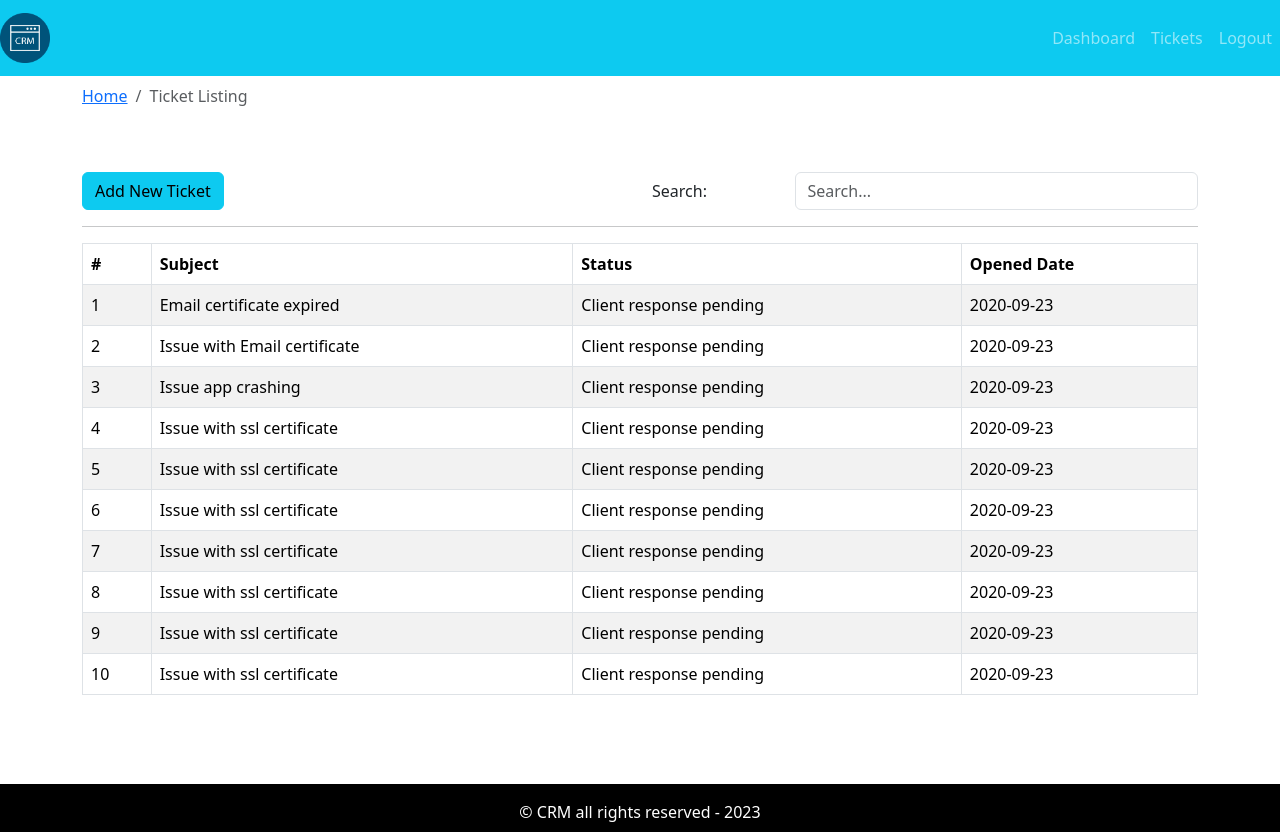
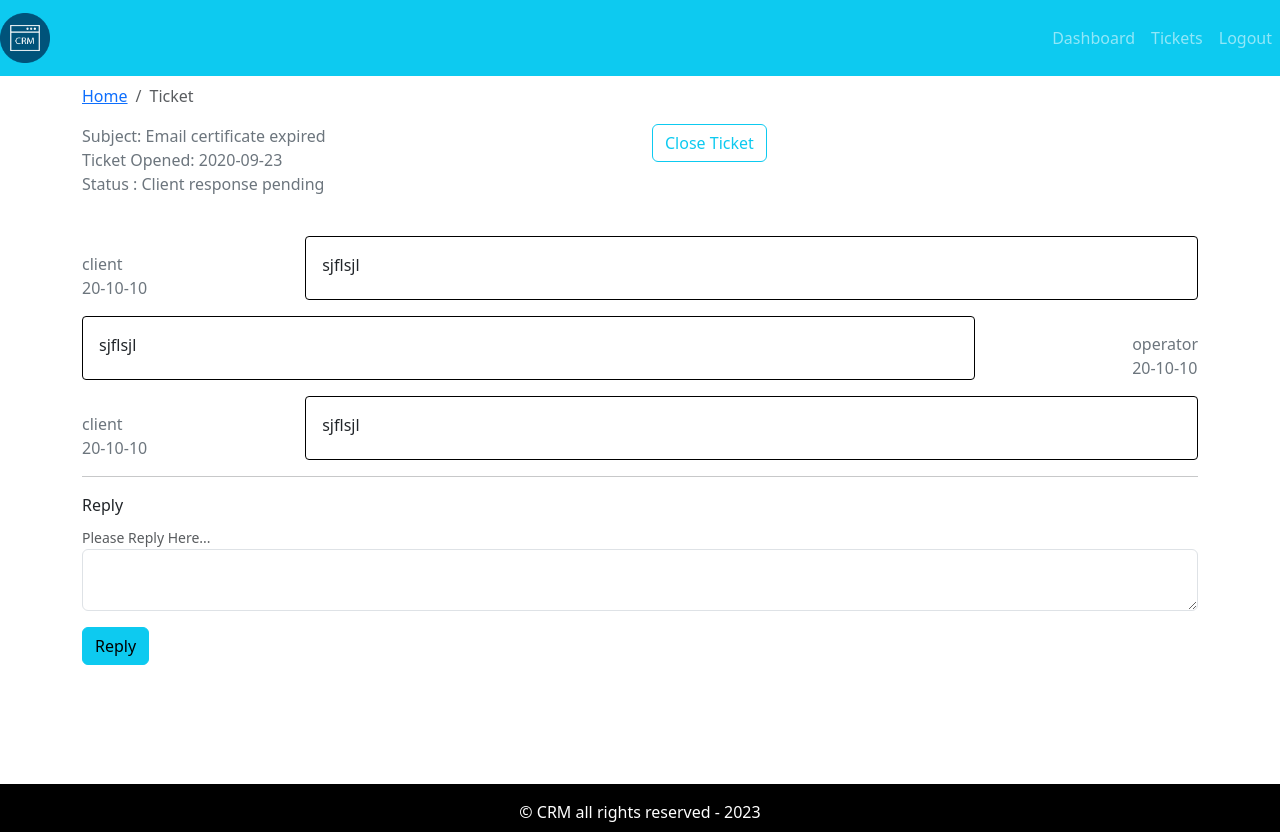
Before and after one commit to Rushabh1105/CRM-App-FrontEnd, a React (Create React App) app: page / in a window 1280 px wide. Built offline with nearby package versions, Linux system fonts and the light colour scheme.

Commit message:
added ticket ui page

```diff
--- a/src/App.js
+++ b/src/App.js
@@ -4,6 +4,7 @@ import DefaultLayout from './Layout/DefaultLayout';
 // import Dashboard from './Page/Dashboard/Dashboard.Page';
 import AddTicket from "./Page/NewTicket/AddTicket.Page";
 import TicketListing from './Page/Ticket-Listing/TicketListing.Page';
+import Ticket from './Page/Ticket/Ticket.Page';
 
 function App() {
   return (
@@ -13,7 +14,8 @@ function App() {
       <DefaultLayout>
         {/* <Dashboard/>     */}
         {/* <AddTicket/> */}
-        <TicketListing/>
+        {/* <TicketListing/> */}
+        <Ticket />
       </DefaultLayout>
     </div>
   );
--- /dev/null
+++ b/src/Component/MessageHistory/MessageHistory.Component.js
@@ -0,0 +1,26 @@
+import React from 'react';
+import PropTypes from 'prop-types';
+import './MessageHistory.css'
+
+function MessageHistory({msg}) {
+    if( !msg ){
+        return null;
+    }
+  return (
+        msg.map( (row, i) => (
+            <div key={i} className='message-history mt-3'>
+                <div className='send font-weight-bold text-secondary mt-3'>
+                    <div className='sender'> {row.messageBy} </div>
+                    <div className='date'>{ row.date}</div>
+                </div>
+                <div className='message'> {row.message} </div>
+            </div>
+        ))
+    )
+}
+
+
+MessageHistory.propTypes = {
+    msg: PropTypes.array.isRequired,
+}
+export default MessageHistory
--- /dev/null
+++ b/src/Component/MessageHistory/MessageHistory.css
@@ -0,0 +1,18 @@
+.message-history{
+    display: flex;
+    flex-direction: row;
+    justify-content: space-between;
+}
+
+.message-history:nth-child(2n){
+    display: flex;
+    flex-direction: row-reverse;
+    justify-content: space-between;
+}
+
+.message{
+    padding: 1rem;
+    width: 80%;
+    border: 1px solid black;
+    border-radius: 0.25rem;
+}
--- /dev/null
+++ b/src/Component/UpdateTicket/UpdateTicket.Component.js
@@ -0,0 +1,32 @@
+import React from 'react';
+import { Button, Form } from 'react-bootstrap';
+import PropTypes from 'prop-types';
+
+function UpdateTicket({msg, handleOnChange, handleOnSubmit }) {
+
+  return (
+    <Form onSubmit={handleOnSubmit}>
+        <Form.Label> Reply </Form.Label>
+        <br/>
+        <Form.Text>Please Reply Here...</Form.Text>
+        <Form.Control
+            as="textarea"
+            row="5"
+            name="detail"
+            value={msg}
+            onChange={handleOnChange}
+        />
+        <div className='text-right mt-3 mb-3'>
+            <Button variant='info' type="submit">Reply</Button>
+        </div>
+    </Form>
+  )
+}
+
+UpdateTicket.propTypes = {
+    handleOnSubmit: PropTypes.func.isRequired,
+    handleOnChange: PropTypes.func.isRequired,
+    msg: PropTypes.string.isRequired,
+}
+
+export default UpdateTicket
--- /dev/null
+++ b/src/Page/Ticket/Ticket.Page.js
@@ -0,0 +1,67 @@
+import React, { useEffect, useState } from 'react';
+import { Container, Row, Col, Button } from 'react-bootstrap';
+import BreadCrumb from '../../Component/BreadCrumb.Component.js/BreadCrumb';
+import tickets from '../../Assets/DummyTicket.json';
+import MessageHistory from '../../Component/MessageHistory/MessageHistory.Component';
+import UpdateTicket from '../../Component/UpdateTicket/UpdateTicket.Component';
+
+function Ticket() {
+
+    const [message, setMessage] = useState('');
+    useEffect( ()=>{}, [message])
+
+    const handleOnChange = (e) => {
+        setMessage(e.target.value);
+    }
+
+    const handleOnSubmit = () => {
+        alert('Please enter')
+    }
+
+    const ticket = tickets[0];
+  return (
+    <Container>
+        <Row>
+            <Col>
+                <BreadCrumb page="Ticket" />
+            </Col>
+        </Row>
+
+        <Row>
+            <Col className='font-weight-bolder text-secondary '>
+                <div className='subject'>
+                    Subject: {ticket.subject}
+                </div>
+                <div className='date'>
+                    Ticket Opened: {ticket.addedAt}
+                </div>
+                <div className='status'>
+                    Status : {ticket.status}
+                </div>
+            </Col>
+
+            <Col className='text-right'>
+                <Button variant='outline-info'> Close Ticket </Button>
+            </Col>
+        </Row>
+
+        <Row className='mt-4'>
+            <Col>
+                <MessageHistory msg={ticket.history}/>
+            </Col>
+        </Row>
+        <hr/>
+        <Row>
+            <Col>
+                <UpdateTicket
+                    msg={message}
+                    handleOnChange={handleOnChange}
+                    handleOnSubmit={handleOnSubmit}
+                />
+            </Col>
+        </Row>
+    </Container>
+  )
+}
+
+export default Ticket
```
